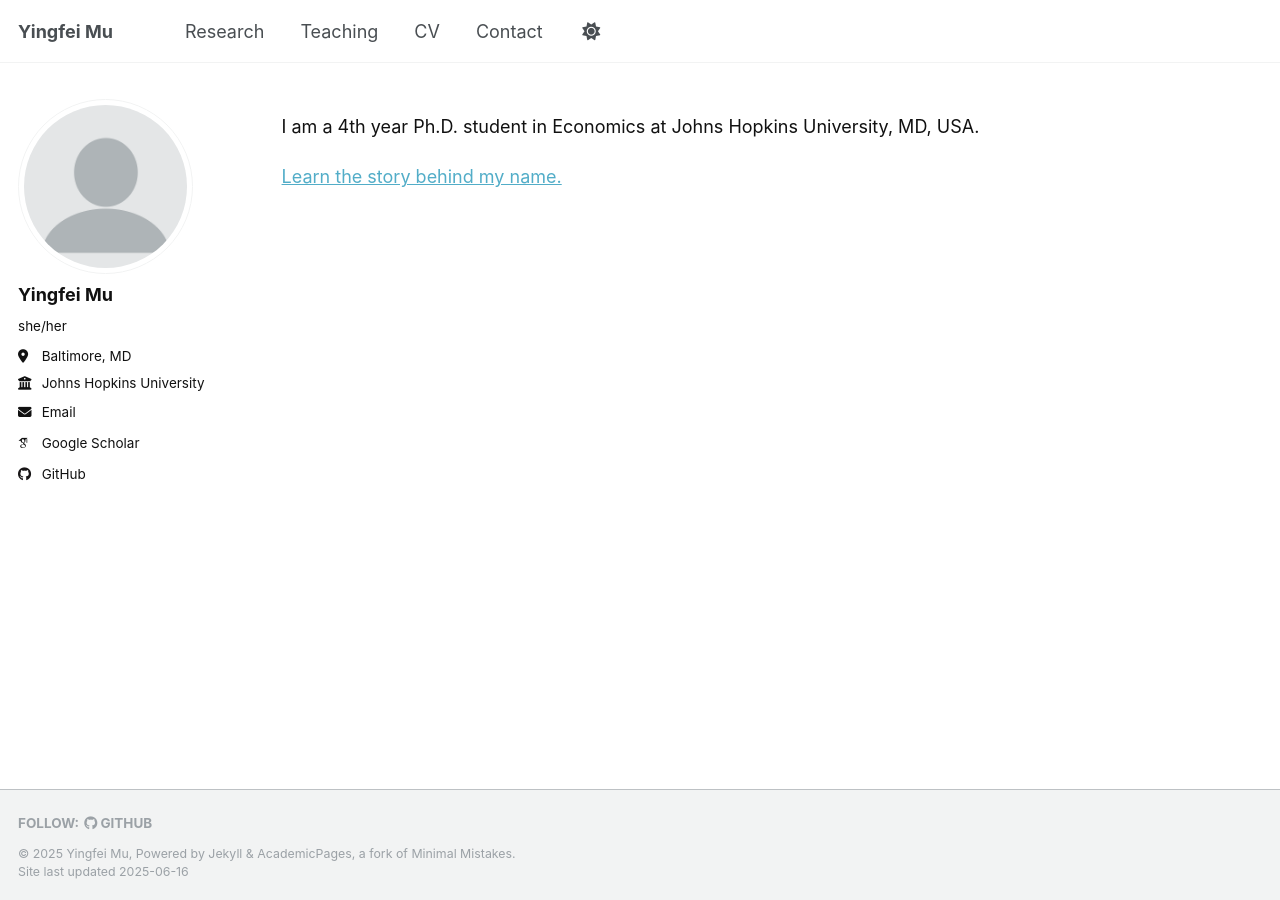
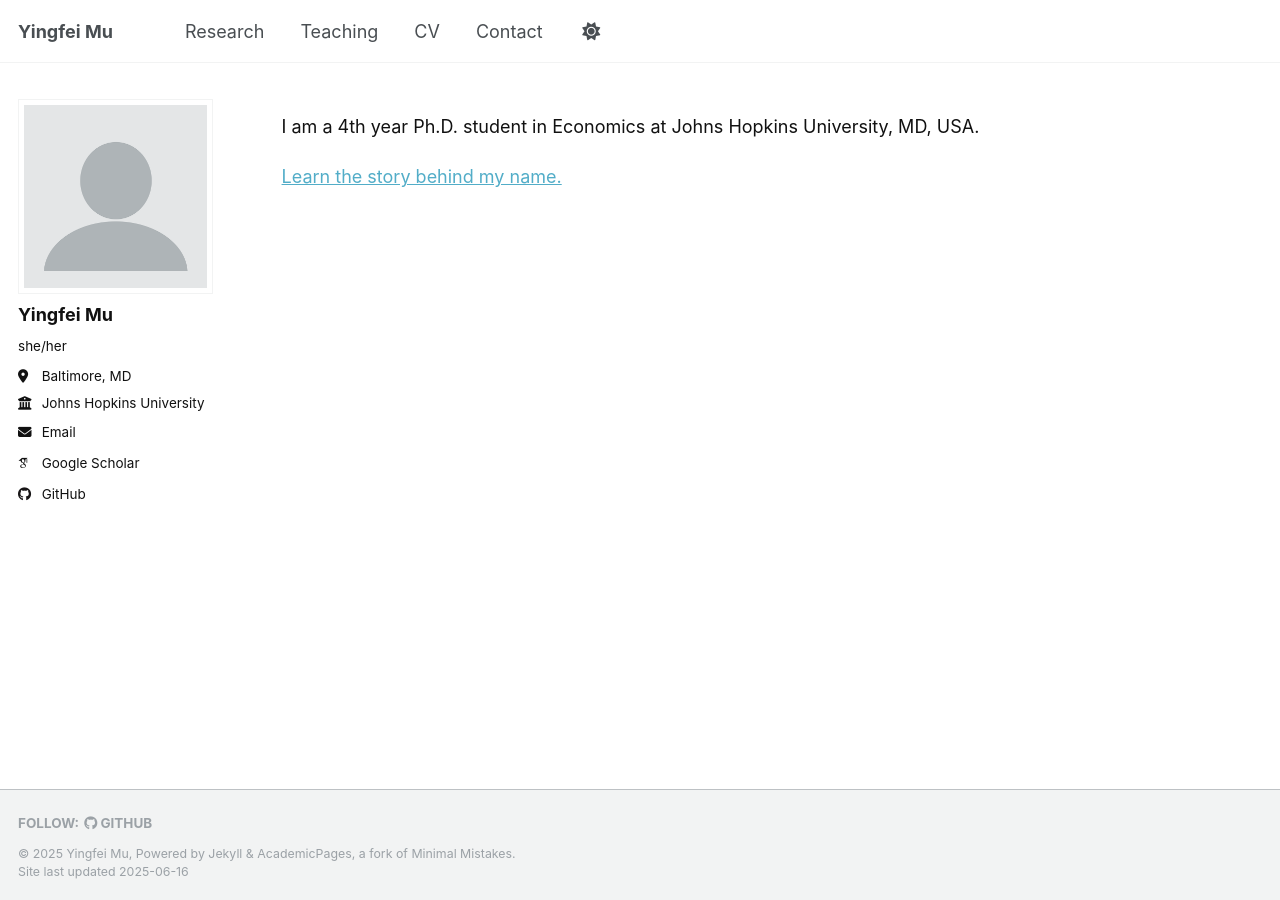
Before and after one commit to InfiniteMu/infinitemu.github.io, a Jekyll site: the page built from _pages/about.md, in a window 1280 px wide. Built offline with Jekyll 4.4.1, drawn with Linux system fonts in a browser that asks for light colours; some web fonts are replaced.

Commit message:
Update _sidebar.scss

```diff
--- a/_sass/layout/_sidebar.scss
+++ b/_sass/layout/_sidebar.scss
@@ -94,8 +94,8 @@
   }
 
   img {
-    max-width: 175px;
-    border-radius: 50%;
+    max-width: 300px;
+    border-radius: 0;
 
     @include breakpoint($large) {
       padding: 5px;
```
